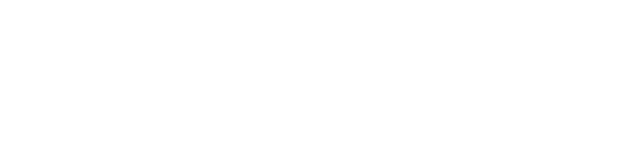
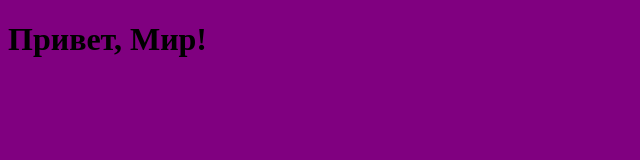
Before and after one commit to Tropicos/Stirlitz_door, a plain HTML site: page test.html in a window 1280 px wide. Shown: the whole page, without its empty margins (0-640 px from the left). Drawn offline with Linux system fonts and the light colour scheme.

Commit message:
Заменил заголовок и добавил фон на сайте

```diff
--- a/style.css
+++ b/style.css
@@ -0,0 +1,3 @@
+body {
+    background-color: purple;
+}
--- a/test.html
+++ b/test.html
@@ -7,5 +7,7 @@
 </head>
 <body>
 
+<h1>Привет, Мир!</h1>
+
 </body>
 </html>
```
